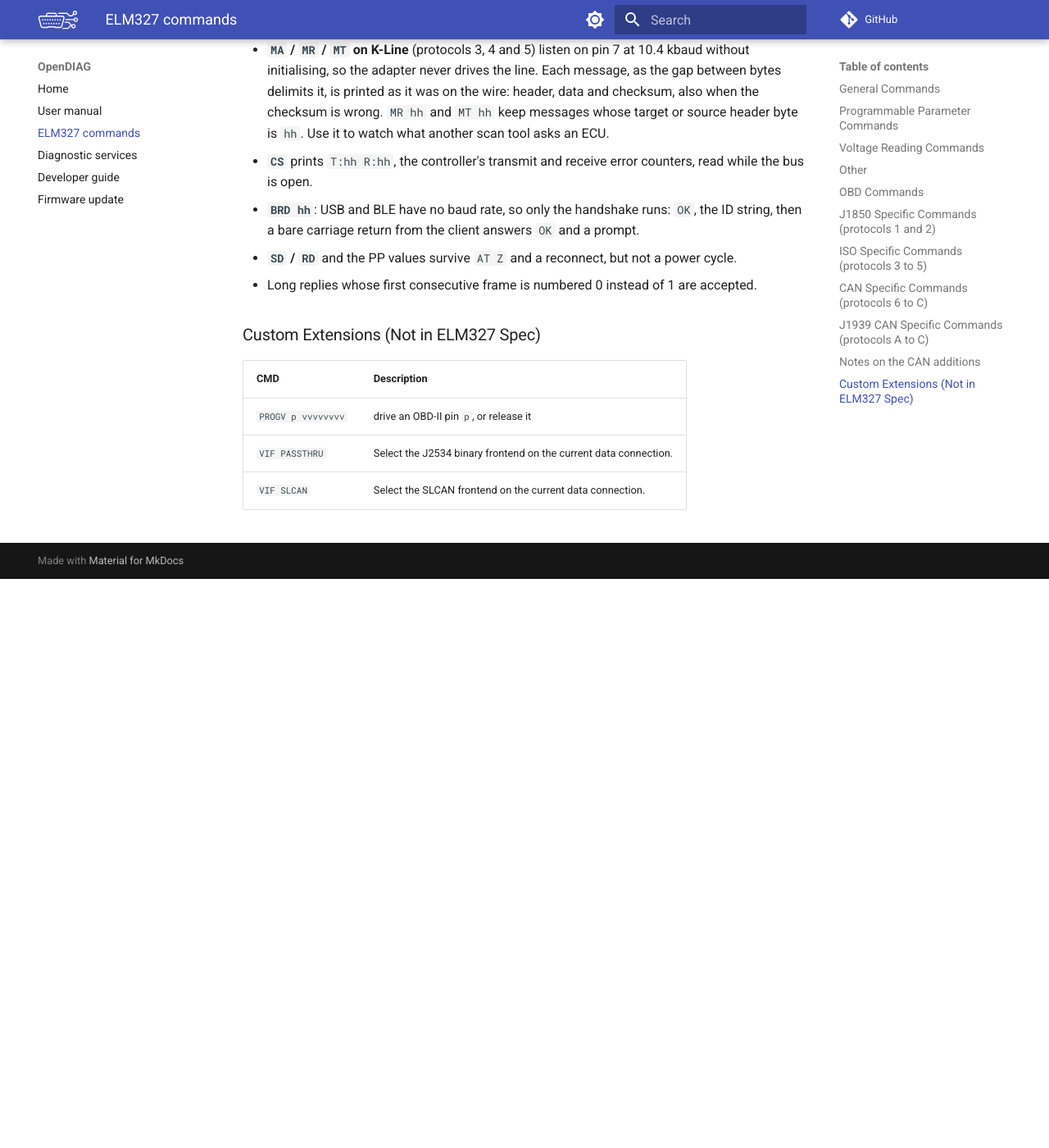
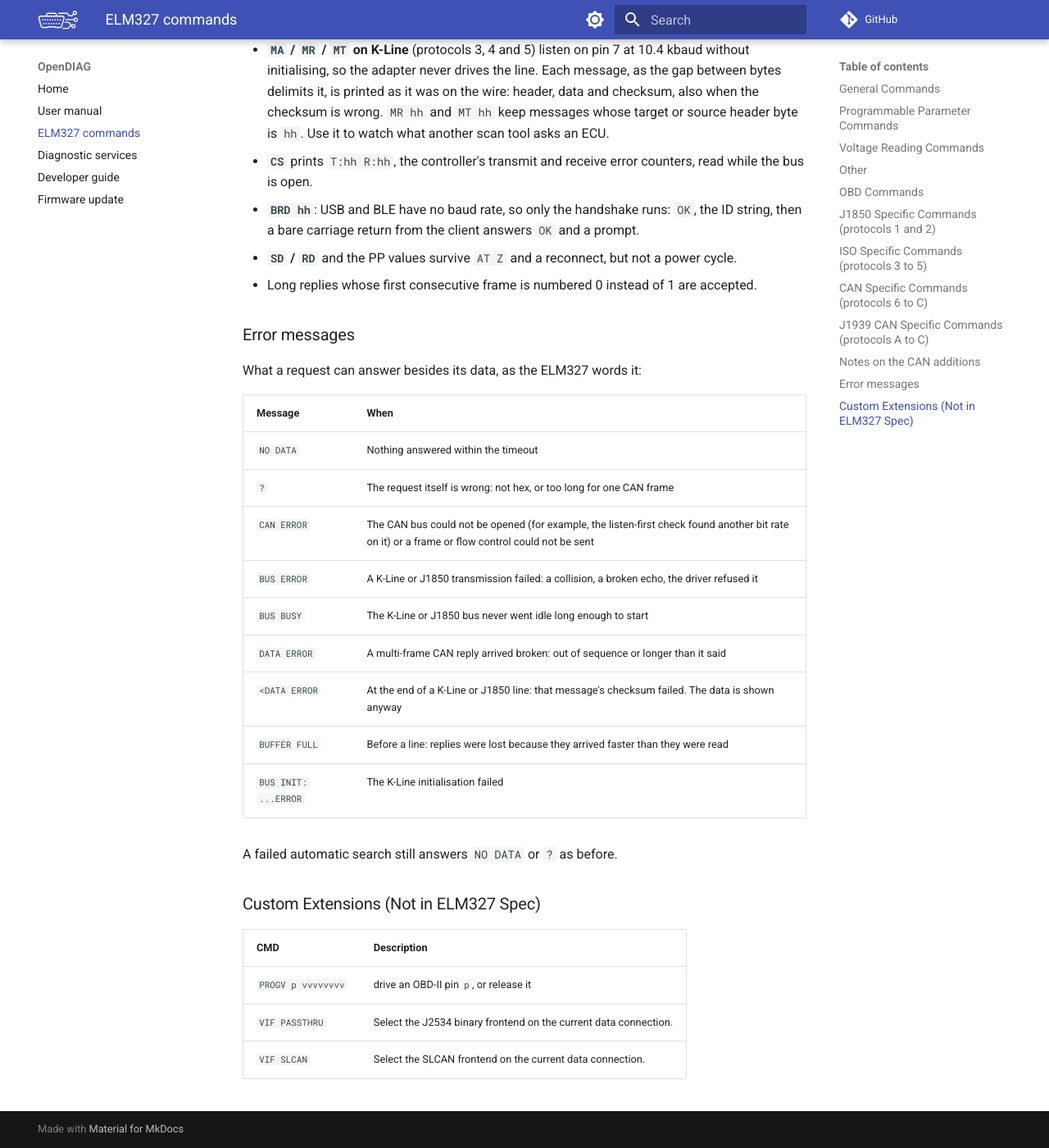
Before and after one commit to maximus64/opendiag-firmware, an MkDocs documentation site: the page built from docs/at_commands.md, in a window 1280 px wide and 1400 px high, scrolled down 7131 px. Shown: the whole window at 82% size. Built offline with MkDocs 1.6.1 and Material for MkDocs 9.7.7, drawn with Linux system fonts in a browser that asks for light colours; comment, search, counter and statistics services are not loaded; before the commit the page ends 7837 px from its top, so only the background shows below that.

Commit message:
docs/at_commands.md: list the error messages
A new section says when each reply other than data comes back; the
developer guide's open work drops the item.

```diff
--- a/docs/at_commands.md
+++ b/docs/at_commands.md
@@ -201,6 +201,24 @@
 - Long replies whose first consecutive frame is numbered 0 instead of 1 are
   accepted.
 
+### Error messages
+
+What a request can answer besides its data, as the ELM327 words it:
+
+| Message | When |
+| --- | --- |
+| `NO DATA` | Nothing answered within the timeout |
+| `?` | The request itself is wrong: not hex, or too long for one CAN frame |
+| `CAN ERROR` | The CAN bus could not be opened (for example, the listen-first check found another bit rate on it) or a frame or flow control could not be sent |
+| `BUS ERROR` | A K-Line or J1850 transmission failed: a collision, a broken echo, the driver refused it |
+| `BUS BUSY` | The K-Line or J1850 bus never went idle long enough to start |
+| `DATA ERROR` | A multi-frame CAN reply arrived broken: out of sequence or longer than it said |
+| `<DATA ERROR` | At the end of a K-Line or J1850 line: that message's checksum failed. The data is shown anyway |
+| `BUFFER FULL` | Before a line: replies were lost because they arrived faster than they were read |
+| `BUS INIT: ...ERROR` | The K-Line initialisation failed |
+
+A failed automatic search still answers `NO DATA` or `?` as before.
+
 ### Custom Extensions (Not in ELM327 Spec)
 
 | CMD | Description |
```
Also changed, not shown: docs/developers.md (+0 -1 lines).
